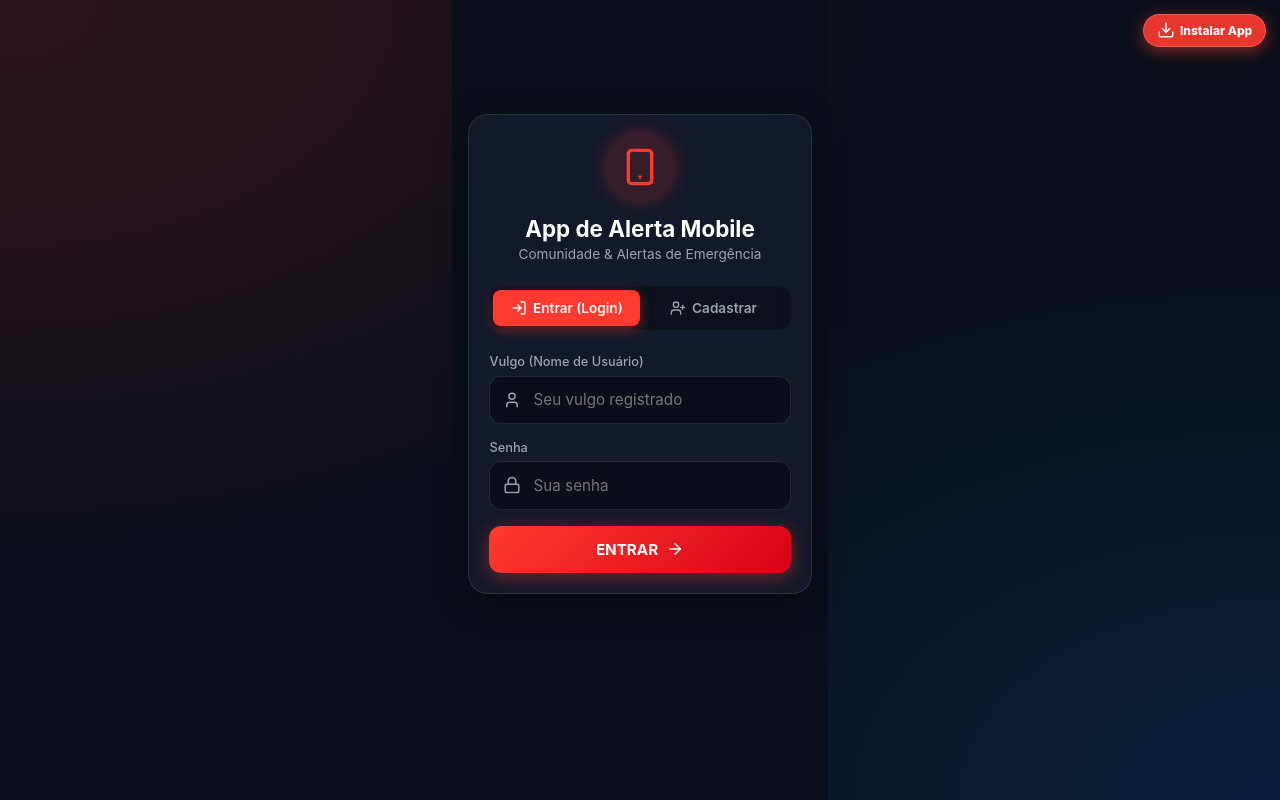
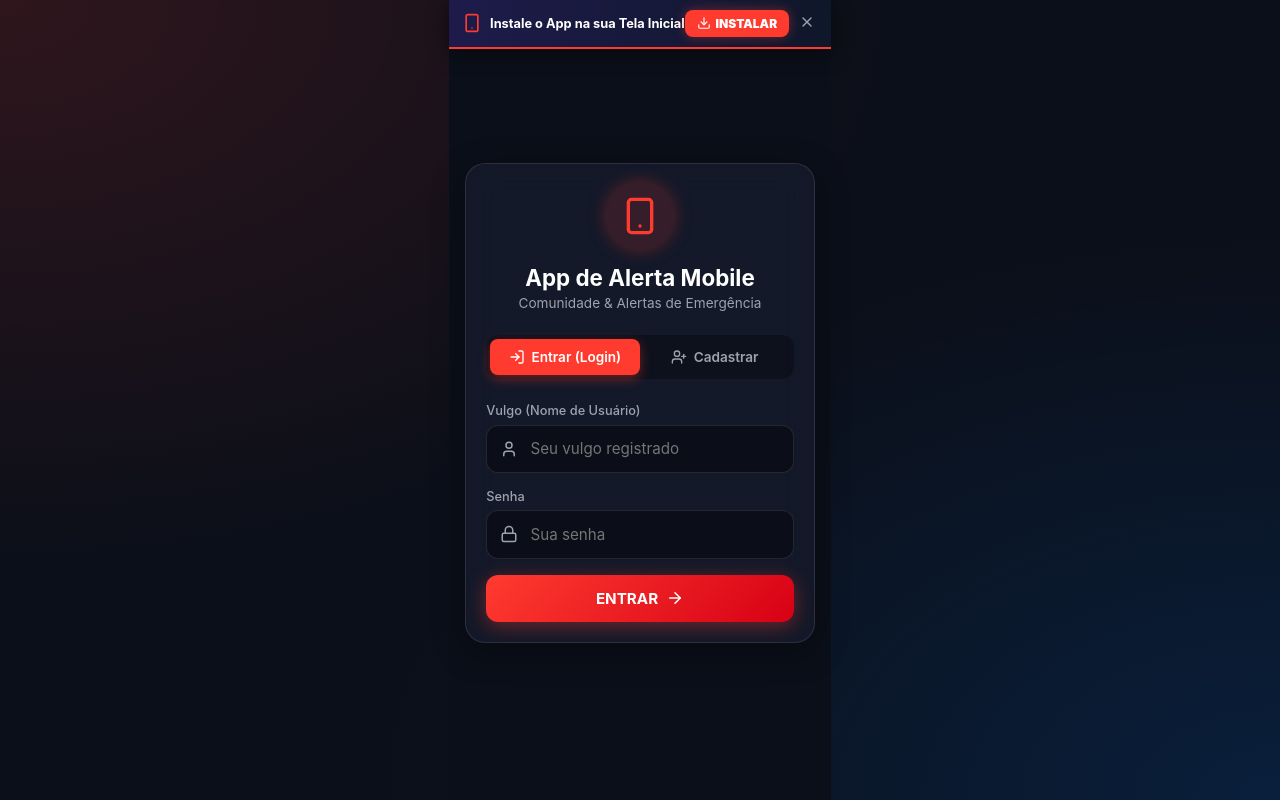
Before and after one commit to maneuisa220718-commits/alerta-tempestade, a React (Vite) app: page / in a window 1280 px wide. Built offline with nearby package versions, Linux system fonts and the light colour scheme; no server answers.

Commit message:
Enhance PWA installation UX with sticky top bar and step-by-step installation guide modal

```diff
--- a/src/components/PWAInstallPrompt.jsx
+++ b/src/components/PWAInstallPrompt.jsx
@@ -1,16 +1,20 @@
 import React, { useState, useEffect } from 'react';
-import { Download, Smartphone, X, Check } from 'lucide-react';
+import { Download, Smartphone, X, Check, HelpCircle } from 'lucide-react';
 
 export default function PWAInstallPrompt() {
   const [deferredPrompt, setDeferredPrompt] = useState(null);
-  const [showPrompt, setShowPrompt] = useState(false);
+  const [showBanner, setShowBanner] = useState(true);
+  const [showInstructionsModal, setShowInstructionsModal] = useState(false);
+  const [isStandalone, setIsStandalone] = useState(false);
 
   useEffect(() => {
+    // Verifica se o usuário já instalou e está abrindo como App Nativo
+    const isApp = window.matchMedia('(display-mode: standalone)').matches || window.navigator.standalone;
+    setIsStandalone(isApp);
+
     const handler = (e) => {
-      // Previne a barra nativa genérica e guarda o evento para disparar no nosso botão
       e.preventDefault();
       setDeferredPrompt(e);
-      setShowPrompt(true);
     };
 
     window.addEventListener('beforeinstallprompt', handler);
@@ -20,50 +24,78 @@ export default function PWAInstallPrompt() {
     };
   }, []);
 
+  // Se já estiver rodando como App Instalado, não precisa mostrar o banner
+  if (isStandalone) return null;
+
   const handleInstallClick = async () => {
-    if (!deferredPrompt) {
-      alert('Para instalar no seu celular:\n\n• No Android (Chrome): Clique nos 3 pontinhos do topo e selecione "Adicionar à Tela de Início".\n• No iPhone (Safari): Clique no botão Compartilhar e selecione "Adicionar à Tela de Início".');
-      return;
-    }
-
+    if (deferredPrompt) {
       deferredPrompt.prompt();
       const { outcome } = await deferredPrompt.userChoice;
       if (outcome === 'accepted') {
-      console.log('Usuário aceitou a instalação do PWA');
+        setShowBanner(false);
       }
       setDeferredPrompt(null);
-    setShowPrompt(false);
+    } else {
+      // Caso o navegador não dispare o evento automático (ex: iOS Safari ou Chrome sem prompt direto), abre o guia visual
+      setShowInstructionsModal(true);
+    }
   };
 
-  if (!showPrompt) {
-    // Botão permanente no rodapé de ajuda se o banner fechar
   return (
-      <button className="btn-install-floating" onClick={handleInstallClick} title="Instalar no Celular">
-        <Download size={18} />
-        <span>Instalar App</span>
+    <>
+      {/* Botão Superior Fixo de Instalação */}
+      {showBanner && (
+        <div className="pwa-install-top-bar">
+          <div className="pwa-bar-content">
+            <Smartphone size={20} color="#ff3b30" />
+            <span>Instale o App na sua Tela Inicial</span>
+          </div>
+          <div className="pwa-bar-actions">
+            <button className="btn-install-now" onClick={handleInstallClick}>
+              <Download size={14} /> INSTALAR
             </button>
-    );
-  }
-
-  return (
-    <div className="pwa-install-banner glass-card">
-      <div className="pwa-install-info">
-        <div className="pwa-icon-box">
-          <Smartphone size={24} color="#ff3b30" />
-        </div>
-        <div>
-          <h4>Instalar o Aplicativo no Celular</h4>
-          <p>Adicione à sua tela inicial para usar como um app nativo!</p>
-        </div>
-      </div>
-      <div className="pwa-install-actions">
-        <button className="btn-primary btn-sm" onClick={handleInstallClick}>
-          <Download size={16} /> INSTALAR AGORA
-        </button>
-        <button className="btn-icon-close" onClick={() => setShowPrompt(false)}>
+            <button className="btn-close-bar" onClick={() => setShowBanner(false)}>
               <X size={16} />
             </button>
           </div>
         </div>
+      )}
+
+      {/* Modal com Instruções Ilustradas (Caso o navegador não abra a janela automática) */}
+      {showInstructionsModal && (
+        <div className="pwa-modal-overlay" onClick={() => setShowInstructionsModal(false)}>
+          <div className="glass-card pwa-instructions-card" onClick={(e) => e.stopPropagation()}>
+            <div className="pwa-modal-header">
+              <h3>📱 Como Instalar no Celular</h3>
+              <button className="btn-icon-close" onClick={() => setShowInstructionsModal(false)}>
+                <X size={20} />
+              </button>
+            </div>
+
+            <div className="pwa-steps-list">
+              <div className="pwa-step">
+                <span className="step-num">1</span>
+                <div>
+                  <strong>No Android (Chrome):</strong>
+                  <p>Clique nos <strong>3 pontinhos (⋮)</strong> no canto superior direito do navegador e selecione <strong>"Adicionar à tela inicial"</strong> ou <strong>"Instalar aplicativo"</strong>.</p>
+                </div>
+              </div>
+
+              <div className="pwa-step">
+                <span className="step-num">2</span>
+                <div>
+                  <strong>No iPhone (Safari):</strong>
+                  <p>Clique no ícone de <strong>Compartilhar (quadrado com seta pra cima)</strong> e escolha <strong>"Adicionar à Tela de Início"</strong>.</p>
+                </div>
+              </div>
+            </div>
+
+            <button className="btn-primary" style={{ width: '100%', marginTop: '1.2rem' }} onClick={() => setShowInstructionsModal(false)}>
+              ENTENDIDO
+            </button>
+          </div>
+        </div>
+      )}
+    </>
   );
 }
--- a/src/index.css
+++ b/src/index.css
@@ -807,85 +807,110 @@ body {
   gap: 0.5rem;
 }
 
-/* PWA Install Banner & Floating Button */
-.pwa-install-banner {
-  position: fixed;
-  top: 12px;
-  left: 50%;
-  transform: translateX(-50%);
-  width: calc(100% - 24px);
-  max-width: 450px;
-  background: rgba(15, 23, 42, 0.95);
-  backdrop-filter: blur(20px);
-  -webkit-backdrop-filter: blur(20px);
-  border: 1px solid rgba(255, 59, 48, 0.5);
-  z-index: 9990;
-  display: flex;
-  flex-direction: column;
-  gap: 0.8rem;
-  padding: 1rem;
-  box-shadow: 0 10px 30px rgba(0, 0, 0, 0.6);
-  animation: slideDown 0.4s ease;
-}
-
-@keyframes slideDown {
-  from { transform: translate(-50%, -100%); opacity: 0; }
-  to { transform: translate(-50%, 0); opacity: 1; }
-}
-
-.pwa-install-info {
-  display: flex;
-  align-items: center;
-  gap: 0.75rem;
-  text-align: left;
-}
-.pwa-install-info h4 {
-  font-size: 0.9rem;
-  color: #fff;
-}
-.pwa-install-info p {
-  font-size: 0.75rem;
-  color: var(--text-muted);
-}
-.pwa-icon-box {
-  width: 42px;
-  height: 42px;
-  background: rgba(255, 59, 48, 0.15);
-  border-radius: 10px;
-  display: flex;
-  align-items: center;
-  justify-content: center;
-}
-
-.pwa-install-actions {
+/* PWA Install Top Bar & Modal */
+.pwa-install-top-bar {
+  position: sticky;
+  top: 0;
+  left: 0;
+  width: 100%;
+  background: linear-gradient(90deg, #1e1b4b, #0f172a);
+  border-bottom: 2px solid var(--primary-red);
+  padding: 0.6rem 0.8rem;
   display: flex;
   align-items: center;
   justify-content: space-between;
+  z-index: 9999;
+  box-shadow: 0 4px 20px rgba(0, 0, 0, 0.5);
+}
+.pwa-bar-content {
+  display: flex;
+  align-items: center;
   gap: 0.5rem;
+  font-size: 0.8rem;
+  font-weight: 700;
+  color: #fff;
 }
-.btn-icon-close {
+.pwa-bar-actions {
+  display: flex;
+  align-items: center;
+  gap: 0.4rem;
+}
+.btn-install-now {
+  background: var(--primary-red);
+  color: #fff;
+  border: none;
+  border-radius: 8px;
+  padding: 0.4rem 0.75rem;
+  font-size: 0.75rem;
+  font-weight: 900;
+  cursor: pointer;
+  display: flex;
+  align-items: center;
+  gap: 0.3rem;
+  box-shadow: 0 0 12px var(--primary-red-glow);
+}
+.btn-close-bar {
   background: transparent;
   border: none;
   color: var(--text-muted);
   cursor: pointer;
-  padding: 0.4rem;
+  padding: 0.2rem;
 }
 
-.btn-install-floating {
+/* Modal de Instruções de Instalação */
+.pwa-modal-overlay {
   position: fixed;
-  top: 14px;
-  right: 14px;
-  background: rgba(255, 59, 48, 0.9);
-  color: #fff;
-  border: 1px solid rgba(255, 255, 255, 0.2);
-  border-radius: 20px;
-  padding: 0.4rem 0.8rem;
-  font-size: 0.75rem;
-  font-weight: 800;
+  top: 0;
+  left: 0;
+  right: 0;
+  bottom: 0;
+  background: rgba(0, 0, 0, 0.85);
+  backdrop-filter: blur(8px);
+  z-index: 10000;
   display: flex;
   align-items: center;
-  gap: 0.3rem;
-  z-index: 8500;
-  box-shadow: 0 4px 15px rgba(255, 59, 48, 0.5);
-  cursor: pointer;
+  justify-content: center;
+  padding: 1.2rem;
 }
+.pwa-instructions-card {
+  width: 100%;
+  max-width: 400px;
+}
+.pwa-modal-header {
+  display: flex;
+  justify-content: space-between;
+  align-items: center;
+  margin-bottom: 1rem;
+}
+.pwa-steps-list {
+  display: flex;
+  flex-direction: column;
+  gap: 0.9rem;
+}
+.pwa-step {
+  display: flex;
+  gap: 0.75rem;
+  align-items: flex-start;
+  background: rgba(0, 0, 0, 0.3);
+  padding: 0.8rem;
+  border-radius: 12px;
+  border: 1px solid var(--card-border);
+}
+.step-num {
+  width: 28px;
+  height: 28px;
+  background: var(--primary-red);
+  color: #fff;
+  font-weight: bold;
+  border-radius: 50%;
+  display: flex;
+  align-items: center;
+  justify-content: center;
+  flex-shrink: 0;
+}
+.pwa-step p {
+  font-size: 0.8rem;
+  color: var(--text-muted);
+  margin-top: 0.2rem;
+  line-height: 1.3;
+}
```
Lines whose indentation alone changed are shown as unchanged.
